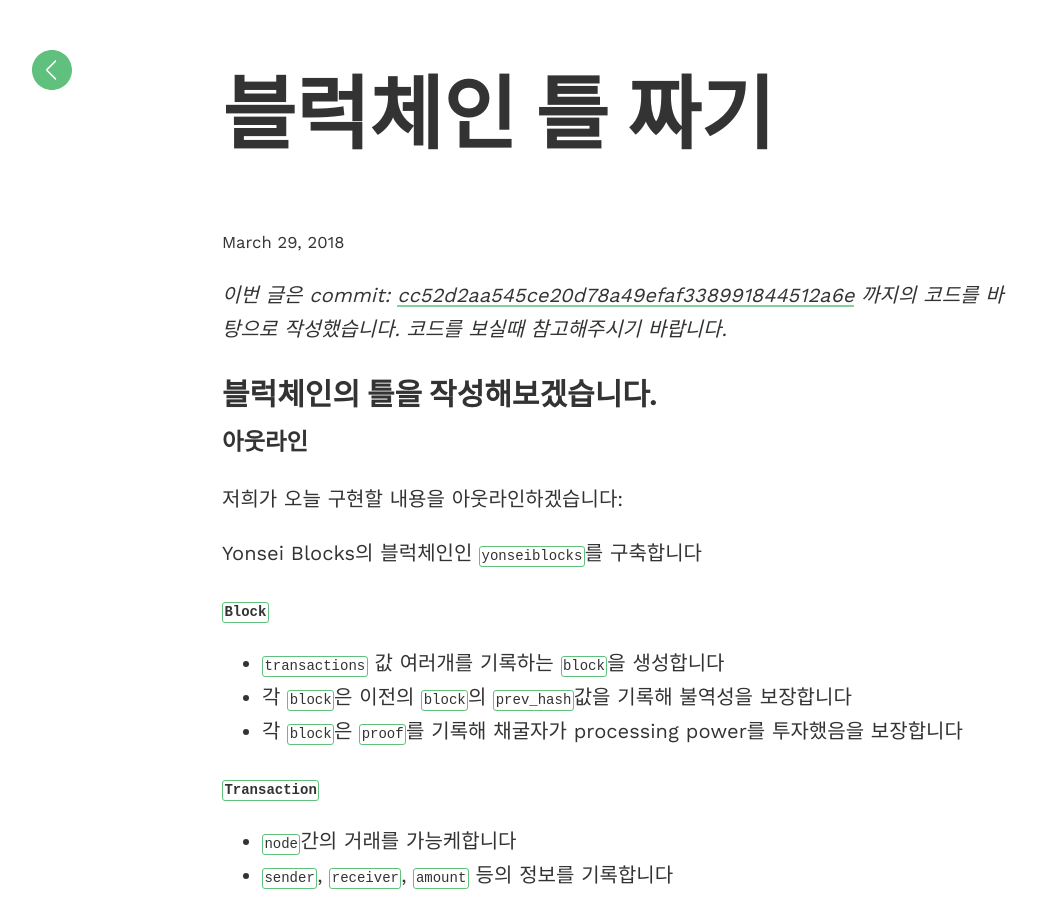
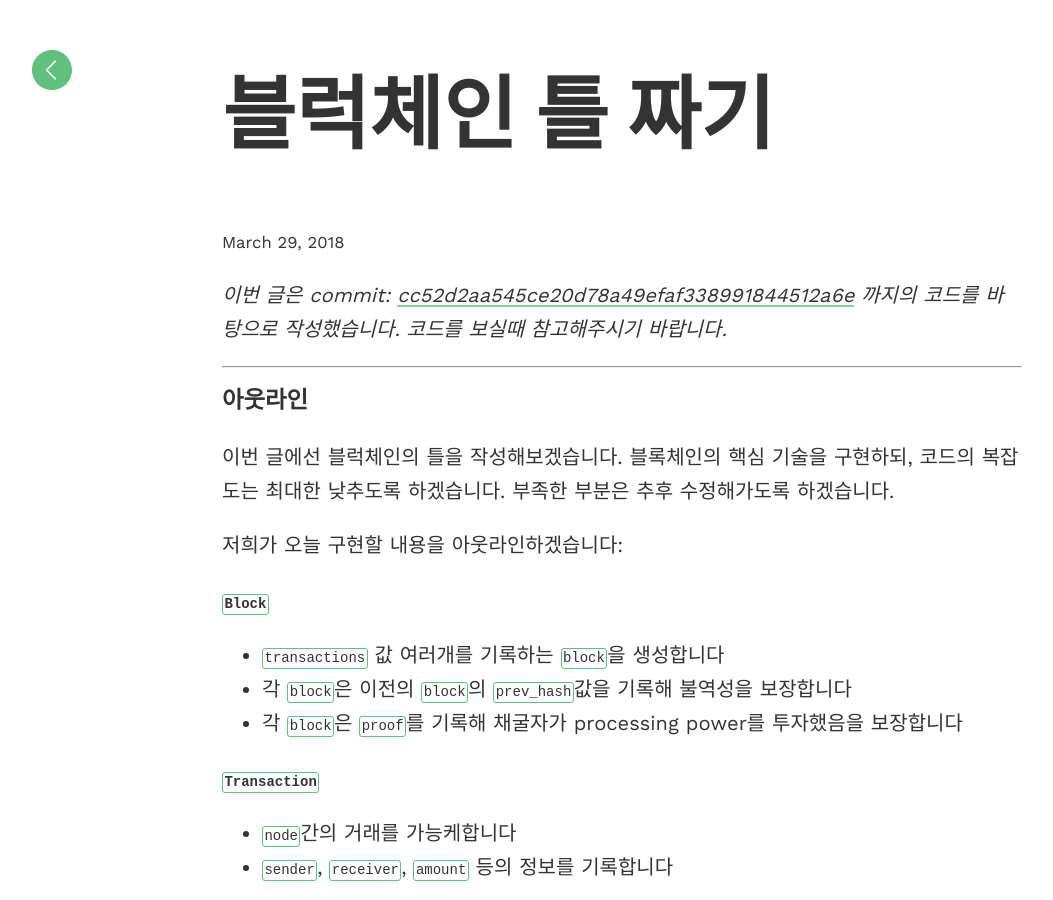
Before and after one commit to yonsei-blocks/yonsei-blocks.github.io, a Jekyll site: the page built from _posts/2018-03-29-first.md, in a window 1280 px wide and 900 px high. Shown: the whole window, without its empty margins (18-1071 px from the left). Built offline with Jekyll 4.4.1, drawn with Linux system fonts in a browser that asks for light colours; comment, search, counter and statistics services are not loaded.

```diff
--- a/_posts/2018-03-29-first.md
+++ b/_posts/2018-03-29-first.md
@@ -5,12 +5,12 @@ title: 블럭체인 틀 짜기
 
 *이번 글은 commit: [cc52d2aa545ce20d78a49efaf338991844512a6e][cc52d2aa545ce20d78a49efaf338991844512a6e] 까지의 코드를 바탕으로 작성했습니다. 코드를 보실때 참고해주시기 바랍니다.*
 
-## 블럭체인의 틀을 작성해보겠습니다.
+---
 
 ### 아웃라인
+이번 글에선 블럭체인의 틀을 작성해보겠습니다. 블록체인의 핵심 기술을 구현하되, 코드의 복잡도는 최대한 낮추도록 하겠습니다. 부족한 부분은 추후 수정해가도록 하겠습니다.
+
 저희가 오늘 구현할 내용을 아웃라인하겠습니다:
-
-Yonsei Blocks의 블럭체인인 `yonseiblocks`를 구축합니다
 
 #### `block`
 - `transactions` 값 여러개를 기록하는 `block`을 생성합니다
@@ -365,6 +365,8 @@ if __name__ == '__main__':
 
 마지막으로 웹서버를 실행하는 메인함수를 작성합니다.
 
+---
+
 ## 실행
 
 ![Mining]({{site.baseurl}}/images/first/mine1.png)
@@ -383,6 +385,8 @@ if __name__ == '__main__':
 
 현재 `chain` 상태 확인하기.
 
+---
+
 ## 마무리
 
 이번엔 블록체인 기술의 가장 핵심적인 기술을 최대한 간단하게 구현해봤습니다. 앞으로 `yonseiblocks`의 코드를 더 고도화 시키면서 함께 블록체인 기술에 대해서 배워보도록 하겠습니다. 읽어주셔서 감사합니다!
```
Also changed, not shown: LICENCE.md (deleted).
